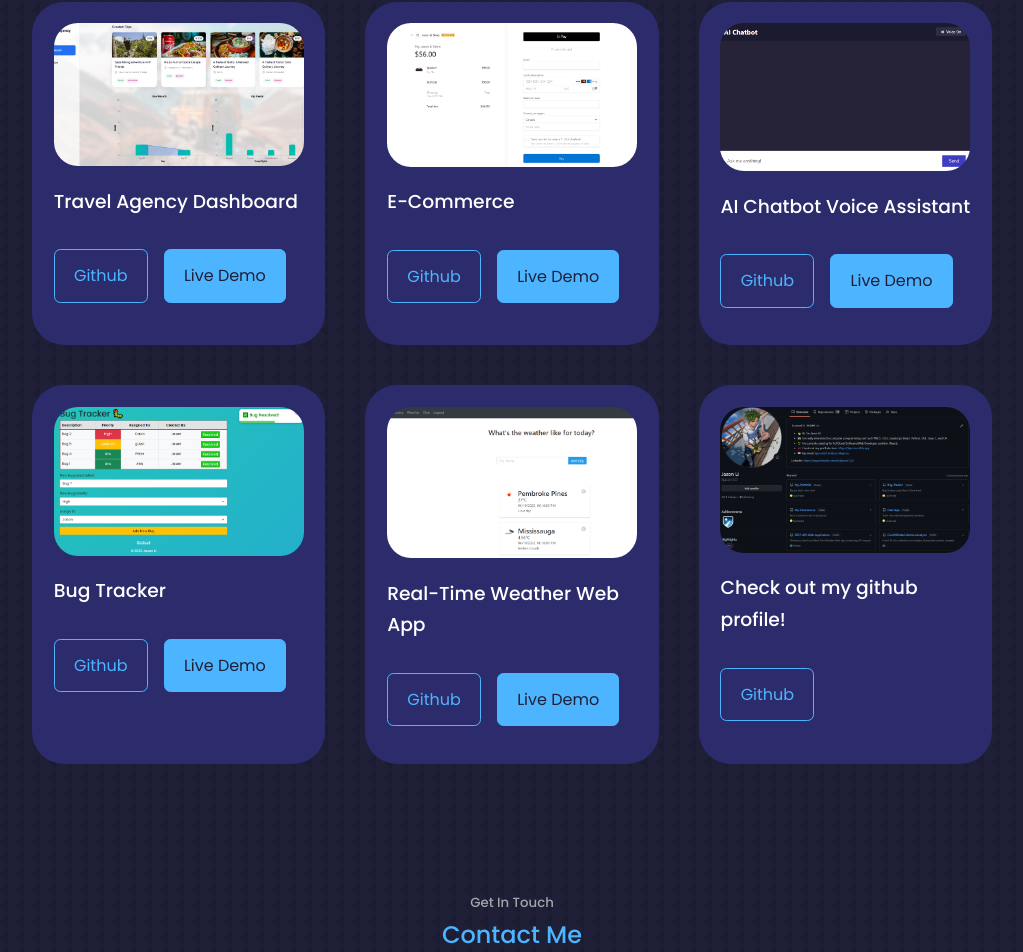
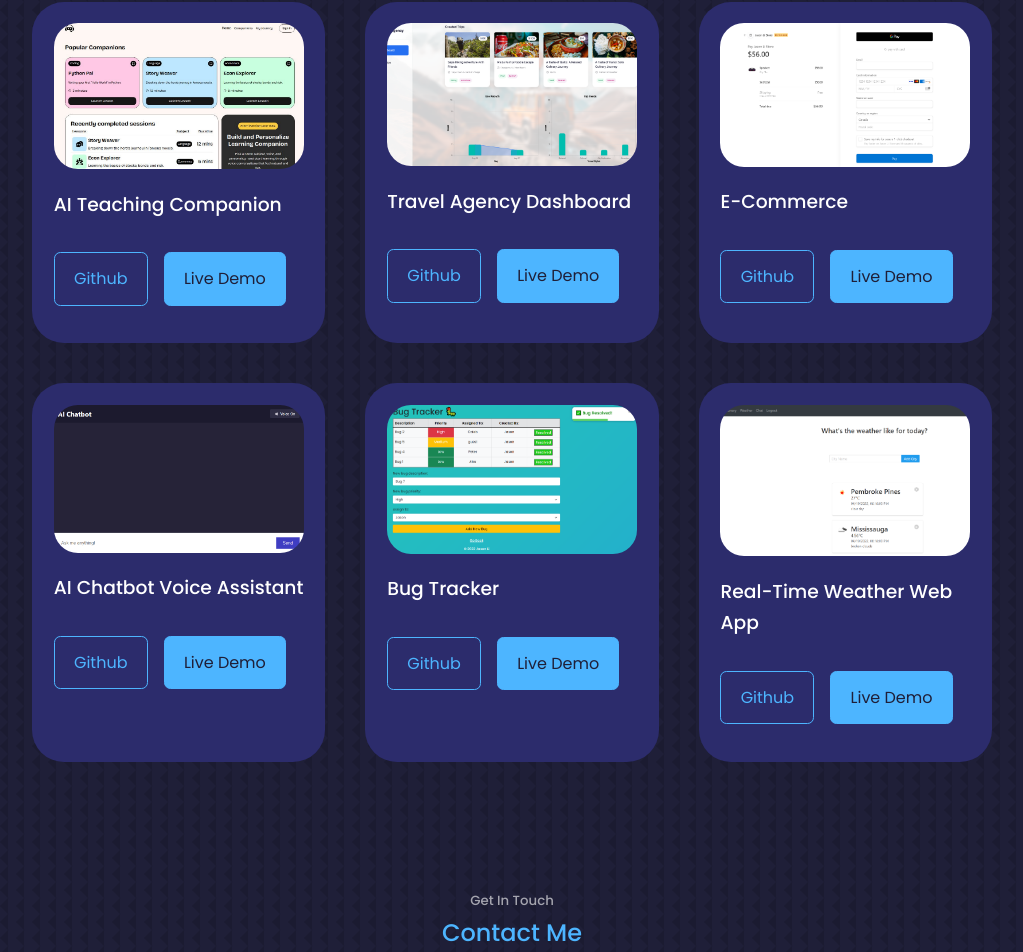
Before and after one commit to lijason122/My-Portfolio, a React (Create React App) app: page / in a window 1280 px wide. Shown: the part 2286-3238 px from the top of the page, without its empty margins (128-1151 px from the left). Built offline with nearby package versions, Linux system fonts and the light colour scheme.

Commit message:
Add new project

```diff
--- a/src/components/portfolio/Portfolio.jsx
+++ b/src/components/portfolio/Portfolio.jsx
@@ -6,25 +6,32 @@ import IMG2 from "../../assets/api-web-app.PNG";
 import IMG4 from "../../assets/chatbot-ai.png";
 import IMG5 from "../../assets/e-commerce.PNG";
 import IMG6 from "../../assets/travel-agency.png";
-import IMG7 from "../../assets/github-profile.PNG"
+import IMG7 from "../../assets/ai-teaching-companion.png";
 
 const data = [
     {
-    id: 1,
+      id: 1,
+      image: IMG7,
+      title: "AI Teaching Companion",
+      github: "https://github.com/lijason122/saas-application",
+      demo: "https://ai-teaching-companion.vercel.app",
+    },
+    {
+    id: 2,
     image: IMG6,
     title: "Travel Agency Dashboard",
     github: "https://github.com/lijason122/travel-agency",
     demo: "https://lijason-travel-agency.vercel.app",
   },
   {
-    id: 2,
+    id: 3,
     image: IMG5,
     title: "E-Commerce",
     github: "https://github.com/lijason122/My-ECommerce",
     demo: "https://lijason-ecommerce.netlify.app",
   },
   {
-    id: 3,
+    id: 4,
     image: IMG4,
     title: "AI Chatbot Voice Assistant",
     github:
@@ -32,26 +39,26 @@ const data = [
     demo: "https://chatbot-ai-voice-client.onrender.com/",
   },
   {
-    id: 4,
+    id: 5,
     image: IMG1,
     title: "Bug Tracker",
     github: "https://github.com/lijason122/Bug-Tracker",
     demo: "https://lijason-bug-tracker.netlify.app",
   },
   {
-    id: 5,
+    id: 6,
     image: IMG2,
     title: "Real-Time Weather Web App",
     github: "https://github.com/lijason122/REST-API-Web-Application",
     demo: "https://lijason.pythonanywhere.com",
   },
-  {
-    id: 6,
-    image: IMG7,
-    title: "Check out my github profile!",
-    github: "https://github.com/lijason122",
-    demo: "",
-  },
+  // {
+  //   id: 6,
+  //   image: IMG7,
+  //   title: "Check out my github profile!",
+  //   github: "https://github.com/lijason122",
+  //   demo: "",
+  // },
 ];
 
 const Portfolio = () => {
```
Also changed, not shown: src/assets/ai-teaching-companion.png (added).
